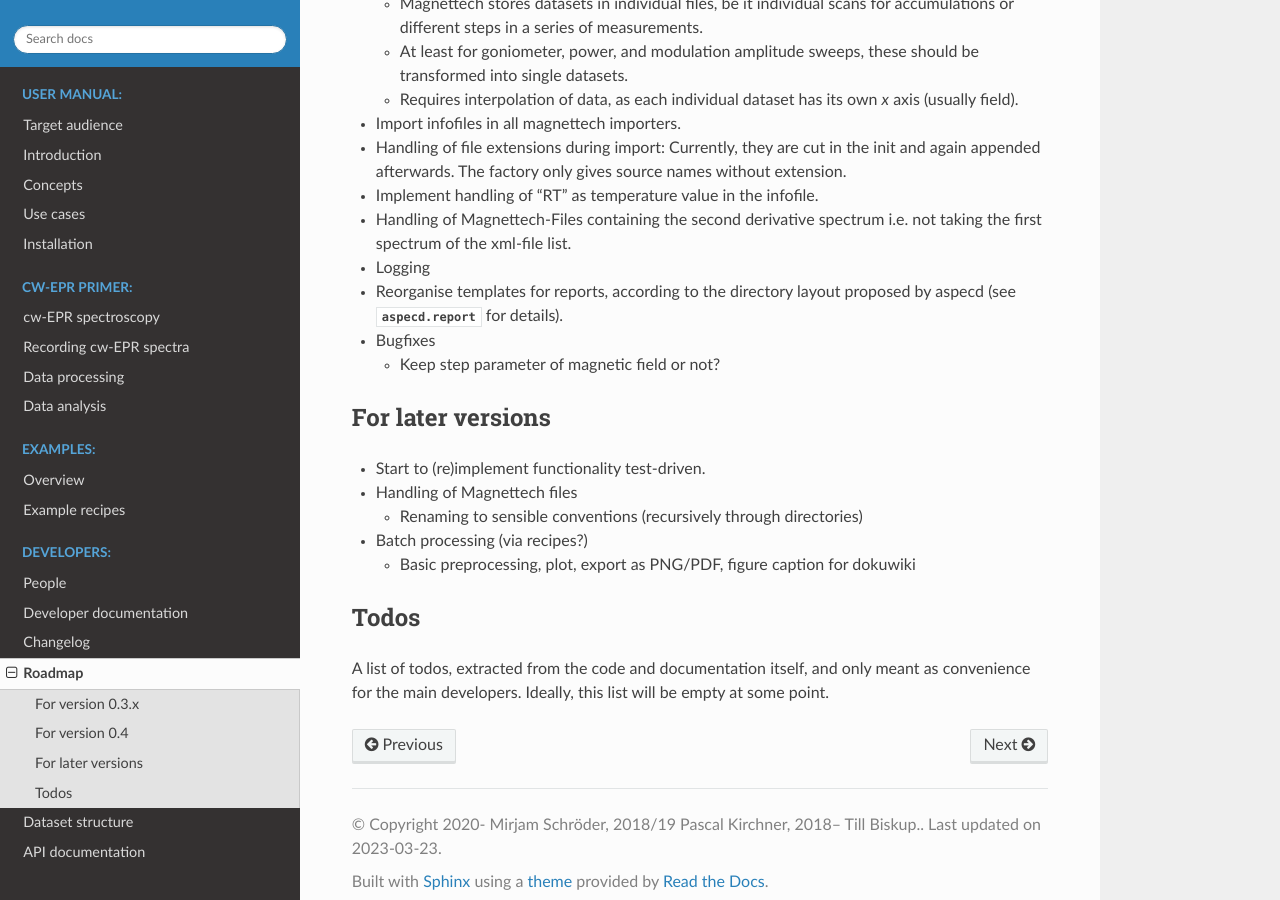
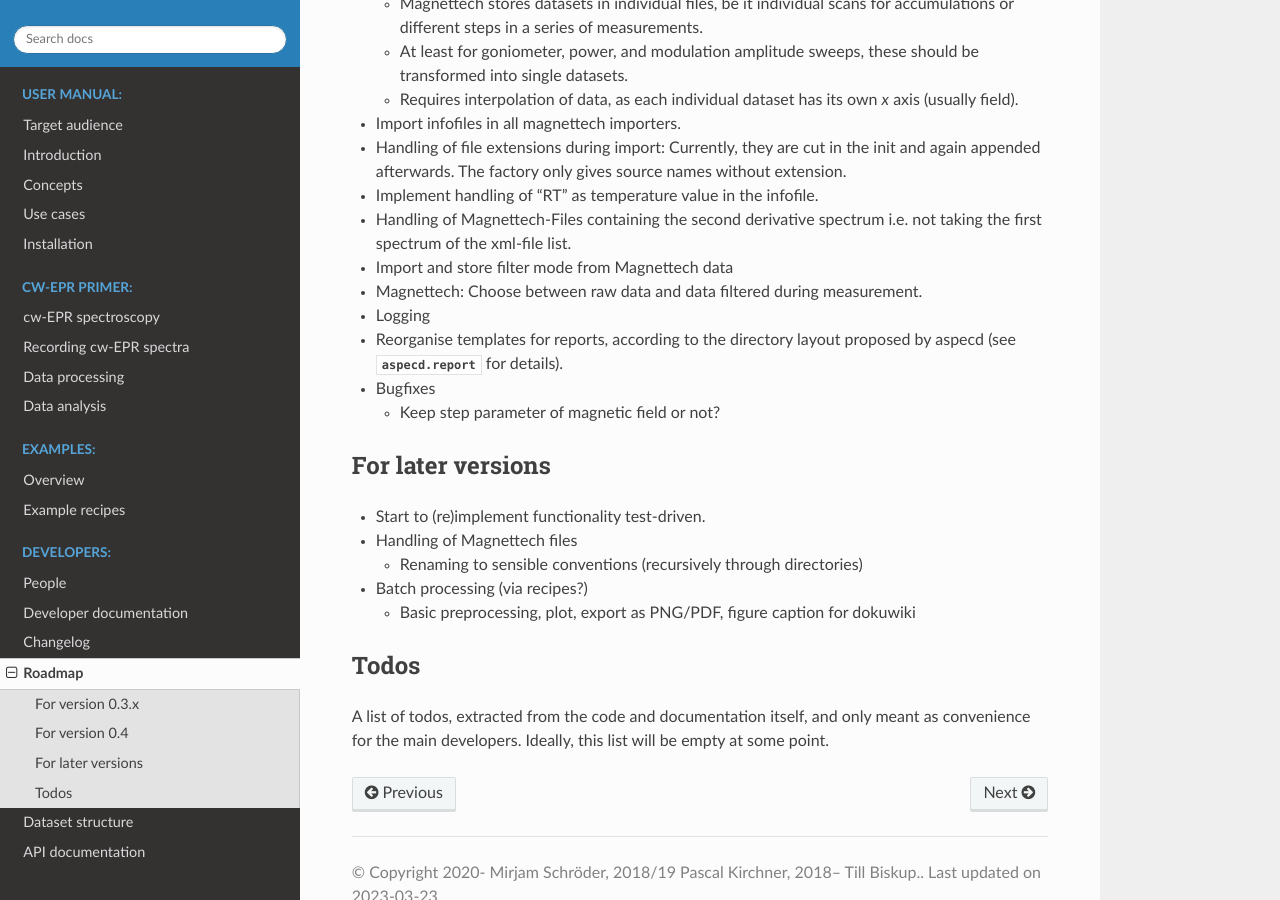
Before and after one commit to tillbiskup/cwepr, a Sphinx documentation site: the page built from docs/roadmap.rst, in a window 1280 px wide and 900 px high, scrolled down 664 px. Built offline with Sphinx 7.4.7 and the Read the Docs theme 2.0.0, drawn with Linux system fonts in a browser that asks for light colours.

Commit message:
Update Roadmap

```diff
--- a/docs/roadmap.rst
+++ b/docs/roadmap.rst
@@ -38,6 +38,10 @@ For version 0.4
 
 * Handling of Magnettech-Files containing the second derivative spectrum i.e. not taking the first spectrum of the xml-file list.
 
+* Import and store filter mode from Magnettech data
+
+* Magnettech: Choose between raw data and data filtered during measurement.
+
 * Logging
 
 * Reorganise templates for reports, according to the directory layout proposed by aspecd (see :mod:`aspecd.report` for details).
```
Also changed, not shown: 1 other file.
